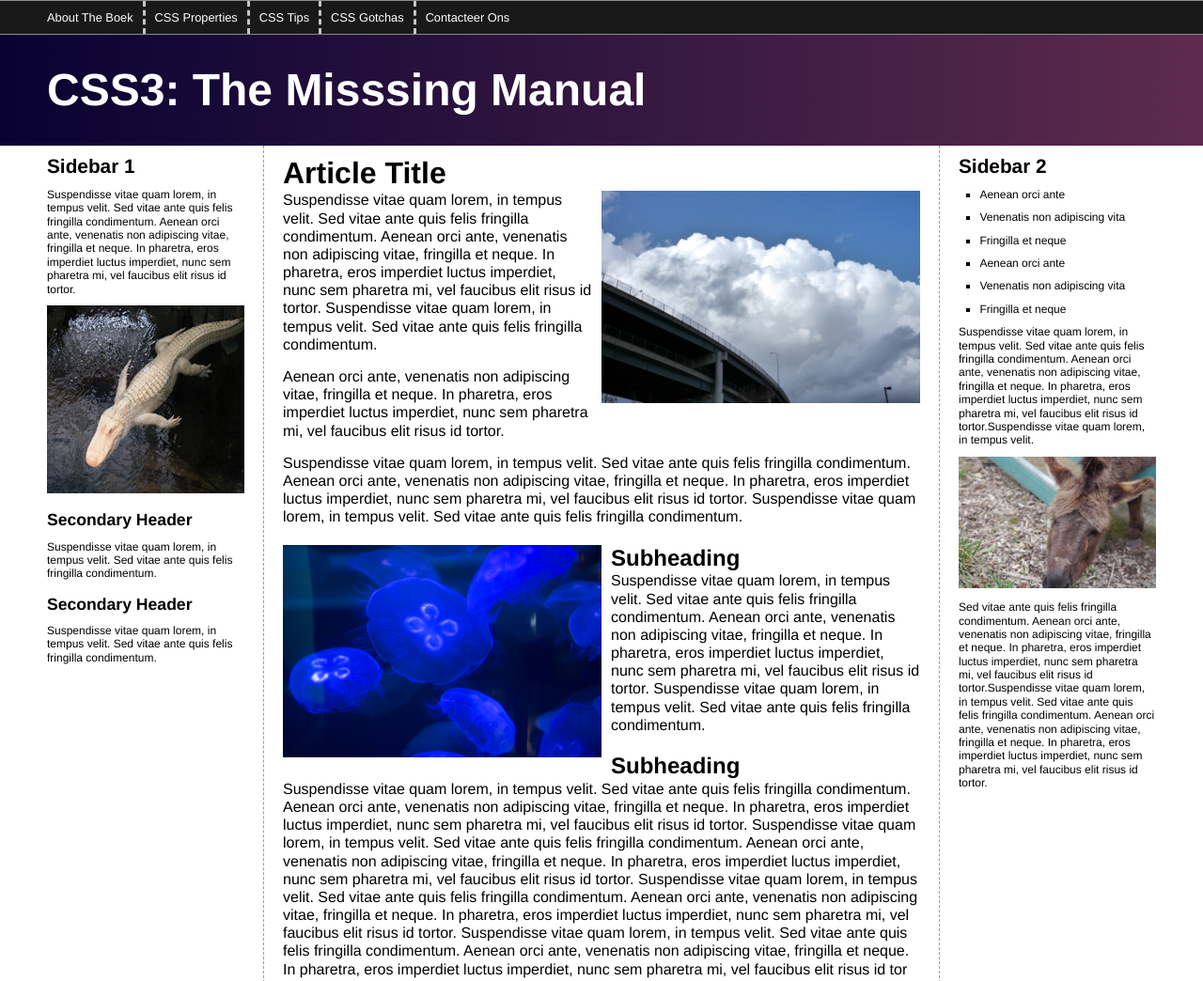
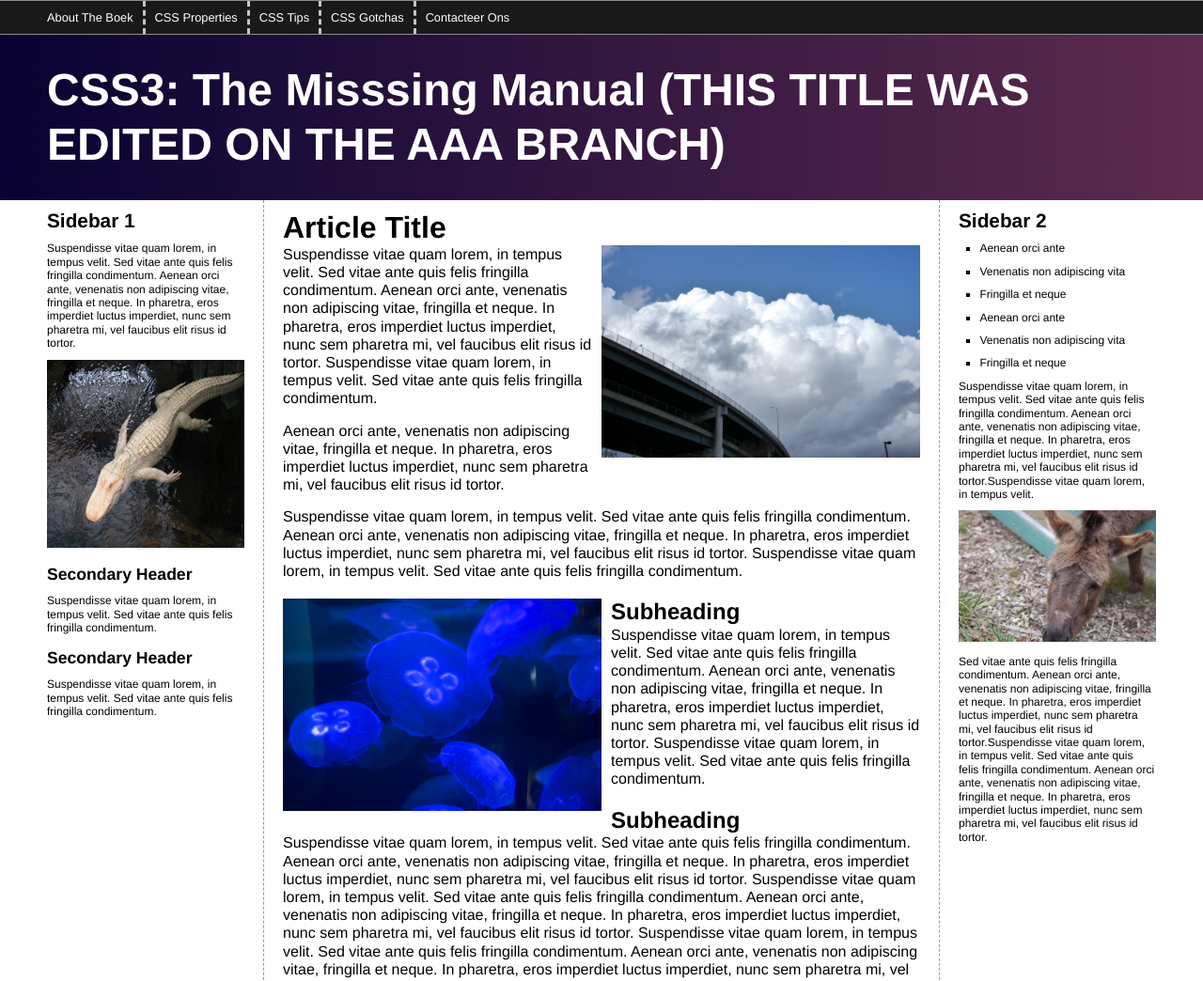
Before and after one commit to bernmoerman/digwo2, a plain HTML site: page index.html in a window 1280 px wide. Shown: the top 1044 px of the page at 94% size. Drawn offline with Linux system fonts and the light colour scheme.

Commit message:
aaa branch aanpassingen

```diff
--- a/index.html
+++ b/index.html
@@ -22,7 +22,7 @@
             <li><a href="#">Contact Us</a></li> -->
           </ul>
         </nav>
-        <h1>CSS3: The Misssing Manual</h1>
+        <h1>CSS3: The Misssing Manual (THIS TITLE WAS EDITED ON THE AAA BRANCH)</h1>
       </header>
       <div class="contentWrapper">
         <div class="columnWrapper">
```
